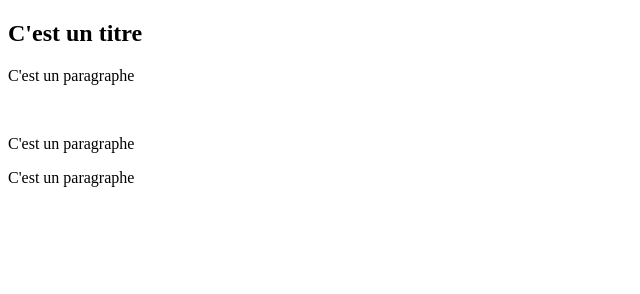
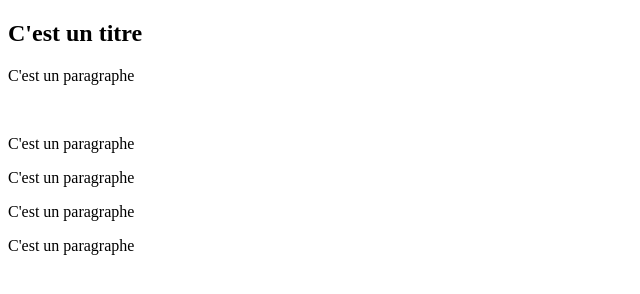
Before and after one commit to AnthonyRUIZ-lulilo/workflow-git-v2, a plain HTML site: page test.html in a window 1280 px wide. Shown: the whole page, without its empty margins (0-640 px from the left). Drawn offline with Linux system fonts and the light colour scheme.

Commit message:
feat(index): ajout texte dans la page test

```diff
--- a/test.html
+++ b/test.html
@@ -12,6 +12,8 @@
 </section>
 <div>
     <p>C'est un paragraphe</p>
+    <p>C'est un paragraphe</p>
+    <p>C'est un paragraphe</p>
 </div>
 </body>
 </html>
```
